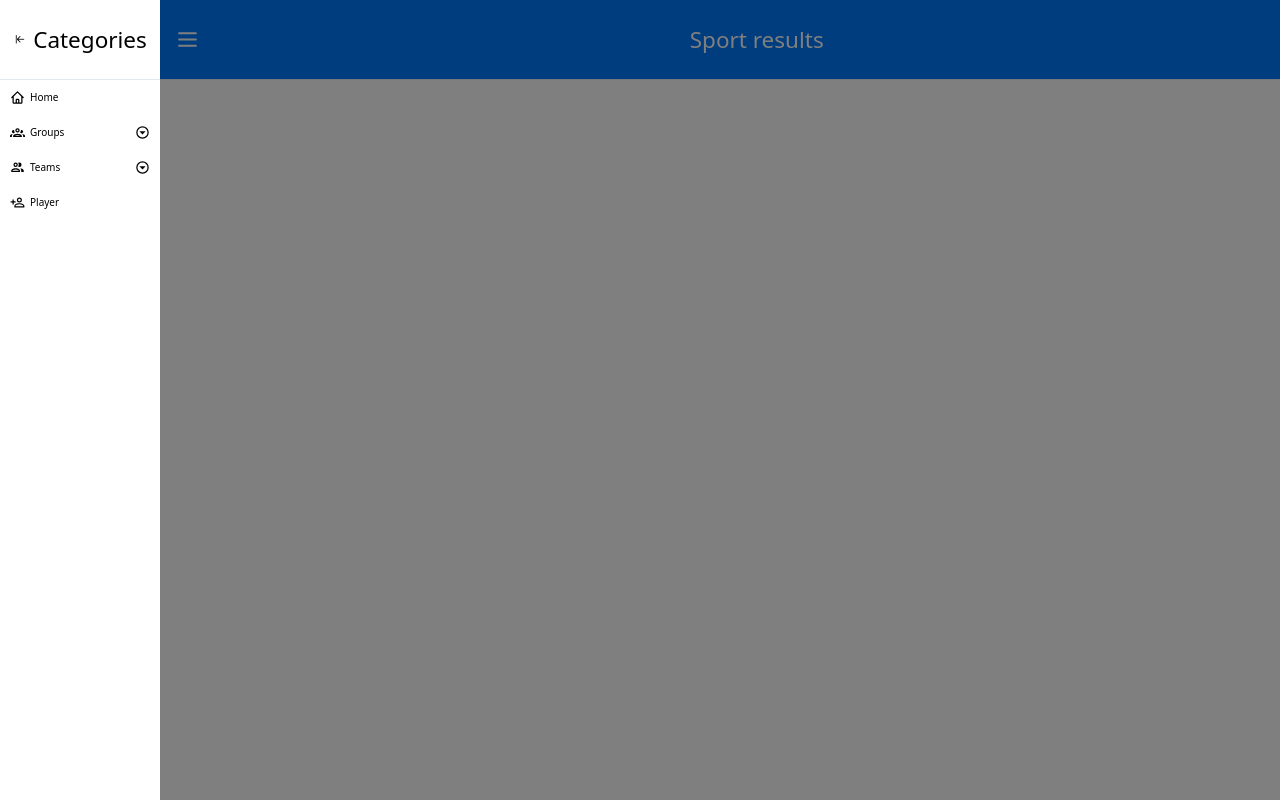
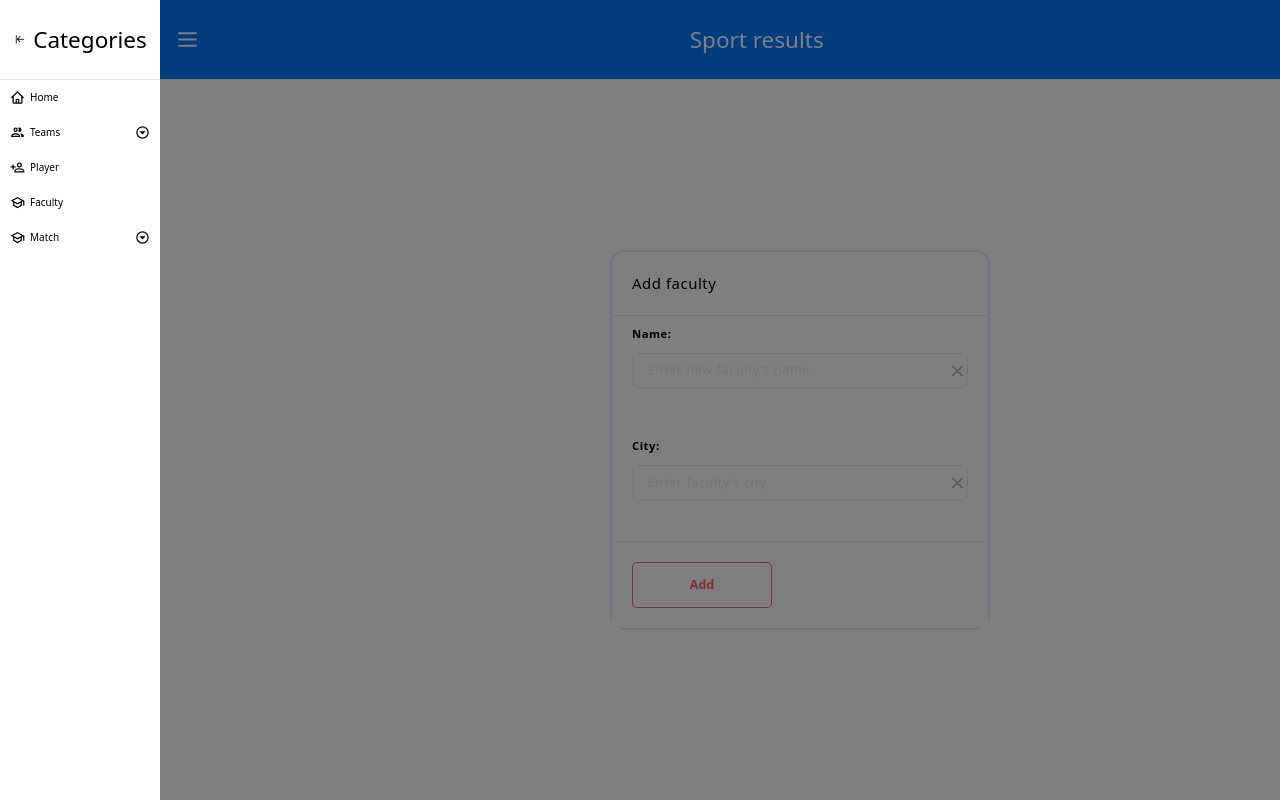
Before and after one commit to antoniobajivic/sports-results, a Nuxt app: page /faculty in a window 1280 px wide. Shown: the top 800 px of the page. Built offline with nearby package versions, Linux system fonts and the light colour scheme.

Commit message:
Feat: add faculty

```diff
--- a/components/Navbar.vue
+++ b/components/Navbar.vue
@@ -115,65 +115,6 @@
       >
       <nuxt-link
         class="flex relative items-center p-4 hover:bg-indigo-500 hover:text-white"
-        to="/groups"
-        ><span class="mr-2">
-          <svg
-            fill="currentColor"
-            stroke-linecap="round"
-            stroke-linejoin="round"
-            stroke-width="2"
-            viewBox="0 0 24 24"
-            class="w-6 h-6"
-          >
-            <path
-              fill="currentColor"
-              stroke-linecap="round"
-              stroke-linejoin="round"
-              stroke-width="2"
-              d="M12,5A3.5,3.5 0 0,0 8.5,8.5A3.5,3.5 0 0,0 12,12A3.5,3.5 0 0,0 15.5,8.5A3.5,3.5 0 0,0 12,5M12,7A1.5,1.5 0 0,1 13.5,8.5A1.5,1.5 0 0,1 12,10A1.5,1.5 0 0,1 10.5,8.5A1.5,1.5 0 0,1 12,7M5.5,8A2.5,2.5 0 0,0 3,10.5C3,11.44 3.53,12.25 4.29,12.68C4.65,12.88 5.06,13 5.5,13C5.94,13 6.35,12.88 6.71,12.68C7.08,12.47 7.39,12.17 7.62,11.81C6.89,10.86 6.5,9.7 6.5,8.5C6.5,8.41 6.5,8.31 6.5,8.22C6.2,8.08 5.86,8 5.5,8M18.5,8C18.14,8 17.8,8.08 17.5,8.22C17.5,8.31 17.5,8.41 17.5,8.5C17.5,9.7 17.11,10.86 16.38,11.81C16.5,12 16.63,12.15 16.78,12.3C16.94,12.45 17.1,12.58 17.29,12.68C17.65,12.88 18.06,13 18.5,13C18.94,13 19.35,12.88 19.71,12.68C20.47,12.25 21,11.44 21,10.5A2.5,2.5 0 0,0 18.5,8M12,14C9.66,14 5,15.17 5,17.5V19H19V17.5C19,15.17 14.34,14 12,14M4.71,14.55C2.78,14.78 0,15.76 0,17.5V19H3V17.07C3,16.06 3.69,15.22 4.71,14.55M19.29,14.55C20.31,15.22 21,16.06 21,17.07V19H24V17.5C24,15.76 21.22,14.78 19.29,14.55M12,16C13.53,16 15.24,16.5 16.23,17H7.77C8.76,16.5 10.47,16 12,16Z"
-            />
-          </svg>
-        </span>
-        <span>Groups</span>
-        <span class="flex-grow flex justify-end items-center">
-          <svg
-            fill="currentColor"
-            stroke-linecap="round"
-            stroke-linejoin="round"
-            stroke-width="2"
-            viewBox="0 0 24 24"
-            class="w-6 h-6"
-            @click="toggleGroupsSubmenu"
-          >
-            <path
-              fill="currentColor"
-              d="M12,2A10,10 0 0,0 2,12A10,10 0 0,0 12,22A10,10 0 0,0 22,12A10,10 0 0,0 12,2M12,4A8,8 0 0,1 20,12A8,8 0 0,1 12,20A8,8 0 0,1 4,12A8,8 0 0,1 12,4M7,10L12,15L17,10H7Z"
-            />
-          </svg>
-        </span>
-        <ul
-          v-if="openGroupsSubmenu"
-          class="absolute w-full h-12 absolute__coords text-black"
-        >
-          <nuxt-link to="/groups">
-            <li
-              class="flex items-center px-4 py-2 hover:bg-indigo-500 hover:text-white"
-            >
-              <span>All groups</span>
-            </li>
-          </nuxt-link>
-          <nuxt-link to="/groups/create">
-            <li
-              class="flex items-center px-4 py-2 hover:bg-indigo-500 hover:text-white"
-            >
-              <span>Create group</span>
-            </li>
-          </nuxt-link>
-        </ul></nuxt-link
-      >
-      <nuxt-link
-        :class="{ transform__y: openGroupsSubmenu }"
-        class="flex relative items-center p-4 hover:bg-indigo-500 hover:text-white"
         to="/teams"
         ><span class="mr-2">
           <svg
@@ -228,7 +169,7 @@
         </ul>
       </nuxt-link>
       <nuxt-link
-        :class="{ transform__y: openTeamsSubmenu || openGroupsSubmenu }"
+        :class="{ transform__y: openTeamsSubmenu }"
         class="flex items-center p-4 hover:bg-indigo-500 hover:text-white"
         to="/player"
         ><span class="mr-2">
@@ -248,6 +189,83 @@
         </span>
         <span>Player</span></nuxt-link
       >
+      <nuxt-link
+        :class="{ transform__y: openTeamsSubmenu }"
+        class="flex items-center p-4 hover:bg-indigo-500 hover:text-white"
+        to="/faculty"
+        ><span class="mr-2">
+          <svg
+            fill="currentColor"
+            stroke-linecap="round"
+            stroke-linejoin="round"
+            stroke-width="2"
+            viewBox="0 0 24 24"
+            class="w-6 h-6"
+          >
+            <path
+              fill="currentColor"
+              d="M12 3L1 9L5 11.18V17.18L12 21L19 17.18V11.18L21 10.09V17H23V9L12 3M18.82 9L12 12.72L5.18 9L12 5.28L18.82 9M17 16L12 18.72L7 16V12.27L12 15L17 12.27V16Z"
+            />
+          </svg>
+        </span>
+        <span>Faculty</span></nuxt-link
+      >
+      <nuxt-link
+        :class="{ transform__y: openTeamsSubmenu }"
+        class="flex relative items-center p-4 hover:bg-indigo-500 hover:text-white"
+        to="/match"
+        ><span class="mr-2">
+          <svg
+            fill="currentColor"
+            stroke-linecap="round"
+            stroke-linejoin="round"
+            stroke-width="2"
+            viewBox="0 0 24 24"
+            class="w-6 h-6"
+          >
+            <path
+              fill="currentColor"
+              d="M12 3L1 9L5 11.18V17.18L12 21L19 17.18V11.18L21 10.09V17H23V9L12 3M18.82 9L12 12.72L5.18 9L12 5.28L18.82 9M17 16L12 18.72L7 16V12.27L12 15L17 12.27V16Z"
+            />
+          </svg>
+        </span>
+        <span>Match</span>
+        <span class="flex-grow flex justify-end items-center">
+          <svg
+            fill="currentColor"
+            stroke-linecap="round"
+            stroke-linejoin="round"
+            stroke-width="2"
+            viewBox="0 0 24 24"
+            class="w-6 h-6"
+            @click="toggleMatchSubmenu"
+          >
+            <path
+              fill="currentColor"
+              d="M12,2A10,10 0 0,0 2,12A10,10 0 0,0 12,22A10,10 0 0,0 22,12A10,10 0 0,0 12,2M12,4A8,8 0 0,1 20,12A8,8 0 0,1 12,20A8,8 0 0,1 4,12A8,8 0 0,1 12,4M7,10L12,15L17,10H7Z"
+            />
+          </svg>
+        </span>
+        <ul
+          v-if="openMatchSubmenu"
+          class="absolute w-full h-12 absolute__coords text-black"
+        >
+          <nuxt-link to="/match">
+            <li
+              class="flex items-center px-4 py-2 hover:bg-indigo-500 hover:text-white"
+            >
+              <span>Create match</span>
+            </li>
+          </nuxt-link>
+          <nuxt-link to="/match/event">
+            <li
+              class="flex items-center px-4 py-2 hover:bg-indigo-500 hover:text-white"
+            >
+              <span>Add event</span>
+            </li>
+          </nuxt-link>
+        </ul>
+      </nuxt-link>
     </aside>
   </nav>
 </template>
@@ -263,6 +281,7 @@ export default {
       },
       openTeamsSubmenu: false,
       openGroupsSubmenu: false,
+      openMatchSubmenu: false,
     }
   },
   computed: {
@@ -319,16 +338,24 @@ export default {
     drawer() {
       this.isOpen = !this.isOpen
     },
-    toggleGroupsSubmenu() {
-      this.openGroupsSubmenu = !this.openGroupsSubmenu
-      if (this.openGroupsSubmenu) {
-        this.openTeamsSubmenu = false
-      }
-    },
+    // toggleGroupsSubmenu() {
+    //   this.openGroupsSubmenu = !this.openGroupsSubmenu
+    //   if (this.openGroupsSubmenu) {
+    //     this.openTeamsSubmenu = false
+    //   }
+    // },
     toggleTeamsSubmenu() {
       this.openTeamsSubmenu = !this.openTeamsSubmenu
       if (this.openTeamsSubmenu) {
-        this.openGroupsSubmenu = false
+        // this.openGroupsSubmenu = false
+        this.openMatchSubmenu = false
+      }
+    },
+    toggleMatchSubmenu() {
+      this.openMatchSubmenu = !this.openMatchSubmenu
+      if (this.openMatchSubmenu) {
+        // this.openGroupsSubmenu = false
+        this.openTeamsSubmenu = false
       }
     },
   },
--- a/pages/faculty/index.vue
+++ b/pages/faculty/index.vue
@@ -1,9 +1,119 @@
 <template>
-  <div></div>
+  <div class="create-faculty w-full flex-grow flex justify-around items-center">
+    <CardComponent title="Add faculty">
+      <form :model="newFaculty" class="w-full" @submit.prevent="addNewFaculty">
+        <section class="w-full p-4 mb-8">
+          <label for="faculty-name" class="create-faculty-label">Name:</label>
+          <div class="relative w-full p-4 flex justify-start items-center">
+            <input
+              id="faculty-name"
+              v-model="newFaculty.name"
+              type="text"
+              name="faculty-name"
+              placeholder="Enter new faculty's name"
+              class="create-faculty-input placeholder-glitter focus:placeholder-pureBlueLight"
+              required
+            />
+            <i
+              class="mdi mdi-close create-faculty-icon-clear transitioned-coloring"
+              style="transform: translate(0, -50%)"
+              @click.stop="clearInput"
+            ></i>
+          </div>
+        </section>
+        <section class="w-full p-4 mb-8">
+          <label for="faculty-name" class="create-faculty-label">City:</label>
+          <div class="relative w-full p-4 flex justify-start items-center">
+            <input
+              id="faculty-name"
+              v-model="newFaculty.city"
+              type="text"
+              name="faculty-name"
+              placeholder="Enter faculty's city"
+              class="create-faculty-input placeholder-glitter focus:placeholder-pureBlueLight"
+              required
+            />
+            <i
+              class="mdi mdi-close create-faculty-icon-clear transitioned-coloring"
+              style="transform: translate(0, -50%)"
+              @click.stop="clearInput"
+            ></i>
+          </div>
+        </section>
+        <hr />
+        <section class="w-full p-8 flex justify-start items-center">
+          <button
+            type="submit"
+            class="w-56 py-5 px-4 rounded-lg text-xl font-semibold bg-white border border-softRed text-softRed transitioned-coloring hover:bg-softRed hover:text-white focus:outline-none"
+          >
+            <span>Add</span>
+          </button>
+        </section>
+      </form>
+    </CardComponent>
+  </div>
 </template>
 
 <script>
-export default {}
+import CardComponent from '@/components/CardComponent'
+export default {
+  name: 'AddFaculty',
+  components: {
+    CardComponent,
+  },
+  data() {
+    return {
+      newFaculty: {
+        name: '',
+        city: '',
+      },
+    }
+  },
+  methods: {
+    // Clears input
+    clearInput() {
+      if (this.newFaculty.name) {
+        this.newFaculty.name = ''
+      }
+    },
+    addNewFaculty() {
+      this.$axios
+        .$post('faculties/create', this.newFaculty)
+        .then((res) => {
+          alert(`Successfully added ${res.data.name}, ${res.data.city}`)
+        })
+        .catch((err) => {
+          throw new Error(err)
+        })
+    },
+  },
+}
 </script>
 
-<style lang="scss" scoped></style>
+<style lang="scss" scoped>
+.create-faculty-label {
+  @apply block px-4 cursor-pointer font-semibold text-lg;
+}
+.create-faculty-input {
+  @apply w-full rounded-lg py-3 px-6 border border-glitter bg-white text-xl tracking-wider text-gray-500;
+}
+
+.create-faculty-icon-clear {
+  @apply absolute top-50% right-3% font-semibold text-3xl text-gray-500 cursor-pointer;
+  &:hover {
+    @apply-text-red-500;
+  }
+}
+
+.transitioned-coloring {
+  @apply transition-colors duration-200 ease-in-out;
+}
+
+input:-webkit-autofill {
+  &:hover,
+  &:focus,
+  &:active {
+    -webkit-box-shadow: 0 0 0 30px white inset !important;
+  }
+}
+</style>
--- a/pages/groups/create/index.vue
+++ b/pages/groups/create/index.vue
@@ -93,7 +93,7 @@ export default {
 .create-group-icon-clear {
   @apply absolute top-50% right-3% font-semibold text-3xl text-gray-500 cursor-pointer;
   &:hover {
-    @applay-text-red-500;
+    @apply-text-red-500;
   }
 }
 
--- /dev/null
+++ b/pages/match/index.vue
@@ -0,0 +1,202 @@
+<template>
+  <div class="create-match w-full flex-grow flex justify-around items-center">
+    <CardComponent title="Add match">
+      <form :model="newMatch" class="w-full" @submit.prevent="addnewMatch">
+        <section class="w-full mb-8 p-4">
+          <label for="select-sport" class="create-match-label">Sport:</label>
+          <div class="relative w-full p-4 flex justify-start items-center">
+            <select
+              id="select-sport"
+              v-model="newMatch.sport_id"
+              name="select-sport"
+              placeholder="Select sport"
+              class="create-team-select text-black placeholder-glitter focus:placeholder-pureBlueLight"
+              required
+              @change="onSportChange"
+            >
+              <option
+                v-for="(sport, index) in sportList"
+                :key="index"
+                :value="sport.id"
+              >
+                {{ sport.id }}. {{ sport.name }} - Min. players:
+                {{ sport.minPlayers }}
+              </option>
+            </select>
+          </div>
+        </section>
+        <section class="w-full mb-8 p-4">
+          <label for="select-team-one" class="create-match-label"
+            >Team 1:</label
+          >
+          <div class="relative w-full p-4 flex justify-start items-center">
+            <select
+              id="select-team-one"
+              v-model="newMatch.team_one"
+              name="select-team-one"
+              placeholder="Select team 1"
+              class="create-match-select text-black placeholder-glitter focus:placeholder-pureBlueLight"
+              required
+              @change="onTeamOneChange"
+            >
+              <option
+                v-for="(teamOne, index) in teamOneList"
+                :key="index"
+                :value="teamOne.id"
+              >
+                {{ teamOne.id }}. {{ teamOne.name }}
+              </option>
+            </select>
+          </div>
+        </section>
+        <section class="w-full mb-8 p-4">
+          <label for="select-team-two" class="create-match-label"
+            >Team 2:</label
+          >
+          <div class="relative w-full p-4 flex justify-start items-center">
+            <select
+              id="select-team-two"
+              v-model="newMatch.team_two"
+              name="select-team-two"
+              placeholder="Select team 2"
+              class="create-match-select text-black placeholder-glitter focus:placeholder-pureBlueLight"
+              required
+              @change="onTeamTwoChange"
+            >
+              <option
+                v-for="(teamTwo, index) in teamTwoList"
+                :key="index"
+                :value="teamTwo.id"
+              >
+                {{ teamTwo.id }}. {{ teamTwo.name }}
+              </option>
+            </select>
+          </div>
+        </section>
+        <section class="w-full p-4 mb-8">
+          <label for="date" class="create-match-label">Date:</label>
+          <div class="relative w-full p-4 flex justify-start items-center">
+            <input
+              id="date"
+              v-model="newMatch.date"
+              type="text"
+              name="date"
+              placeholder="YYYY-MM-DD HH:MinMin:SS"
+              class="create-match-input placeholder-glitter focus:placeholder-pureBlueLight"
+              required
+            />
+            <i
+              class="mdi mdi-close create-match-icon-clear transitioned-coloring"
+              style="transform: translate(0, -50%)"
+              @click.stop="clearInput"
+            ></i>
+          </div>
+        </section>
+        <hr />
+        <section class="w-full p-8 flex justify-start items-center">
+          <button
+            type="submit"
+            class="w-56 py-5 px-4 rounded-lg text-xl font-semibold bg-white border border-softRed text-softRed transitioned-coloring hover:bg-softRed hover:text-white focus:outline-none"
+          >
+            <span>Add</span>
+          </button>
+        </section>
+      </form>
+    </CardComponent>
+  </div>
+</template>
+
+<script>
+import CardComponent from '@/components/CardComponent'
+export default {
+  name: 'CreateMatch',
+  components: {
+    CardComponent,
+  },
+  async asyncData({ app }) {
+    const teams = await app.$axios.$get('teams/filter')
+    const sports = await app.$axios.$get('sports/filter')
+    const currentTeamList = teams.data
+    const currentSportList = sports.data
+    return {
+      teamOneList: currentTeamList,
+      teamTwoList: currentTeamList,
+      sportList: currentSportList,
+    }
+  },
+  data() {
+    return {
+      newMatch: {
+        sport_id: -1,
+        team_one: 0,
+        team_two: 0,
+        date: '',
+      },
+    }
+  },
+  computed: {
+    // dateFormat() {
+    //   this.newMatch.date = this.newMatch.date.replace(
+    //     /^([\d]{4})([\d]{2})([\d]{2})$/,
+    //     '$1/$2/$3'
+    //   )
+    //   return this.newMatch.date
+    // },
+  },
+  methods: {
+    // Clears input
+    clearInput() {
+      if (this.newMatch.date) {
+        this.newMatch.date = ''
+      }
+    },
+    onSportChange() {
+      console.log(`Sport ID: ${this.newMatch.sport_id}`)
+    },
+    onTeamOneChange() {
+      console.log(`Team one ID: ${this.newMatch.team_one}`)
+    },
+    onTeamTwoChange() {
+      console.log(`Team two ID: ${this.newMatch.team_two}`)
+    },
+    addnewMatch() {
+      this.$axios
+        .$post('faculties/create', this.newMatch)
+        .then((res) => {
+          alert(`Successfully added ${res.data.name}, ${res.data.city}`)
+        })
+        .catch((err) => {
+          throw new Error(err)
+        })
+    },
+  },
+}
+</script>
+
+<style lang="scss" scoped>
+.create-match-label {
+  @apply block px-4 cursor-pointer font-semibold text-lg;
+}
+.create-match-input {
+  @apply w-full rounded-lg py-3 px-6 border border-glitter bg-white text-xl tracking-wider text-gray-500;
+}
+
+.create-match-icon-clear {
+  @apply absolute top-50% right-3% font-semibold text-3xl text-gray-500 cursor-pointer;
+  &:hover {
+    @apply-text-red-500;
+  }
+}
+
+.transitioned-coloring {
+  @apply transition-colors duration-200 ease-in-out;
+}
+
+input:-webkit-autofill {
+  &:hover,
+  &:focus,
+  &:active {
+    -webkit-box-shadow: 0 0 0 30px white inset !important;
+  }
+}
+</style>
--- a/pages/player/index.vue
+++ b/pages/player/index.vue
@@ -88,7 +88,7 @@ export default {
 .create-player-icon-clear {
   @apply absolute top-50% right-3% font-semibold text-3xl text-gray-500 cursor-pointer;
   &:hover {
-    @applay-text-red-500;
+    @apply-text-red-500;
   }
 }
 
--- a/pages/teams/create/index.vue
+++ b/pages/teams/create/index.vue
@@ -134,10 +134,6 @@ export default {
   },
   data() {
     return {
-      // Professional (zovite me: 'Top Eleven Manager')
-      playerList: [],
-      facultyList: [],
-      sportList: [],
       newTeam: {
         name: '',
         faculty_id: '',
```
Also changed, not shown: pages/faculty/create.vue (deleted, +0 -9 lines), pages/match/event/index.vue (added).
